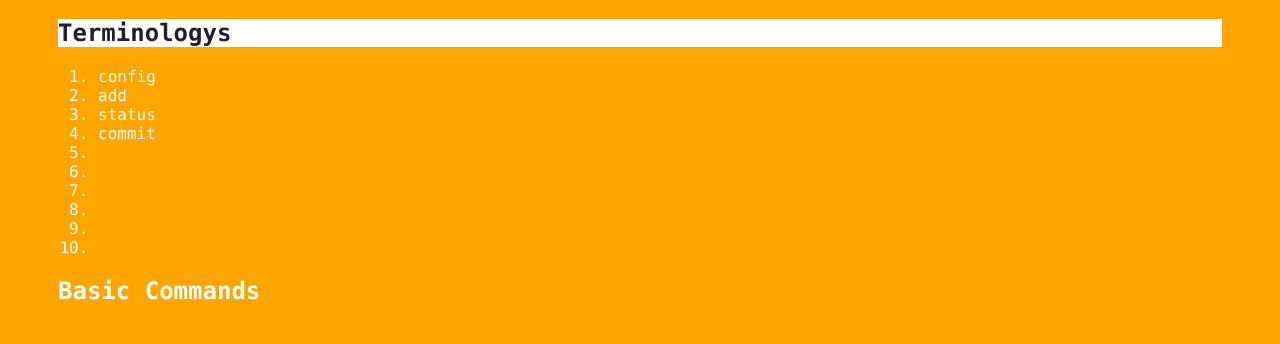
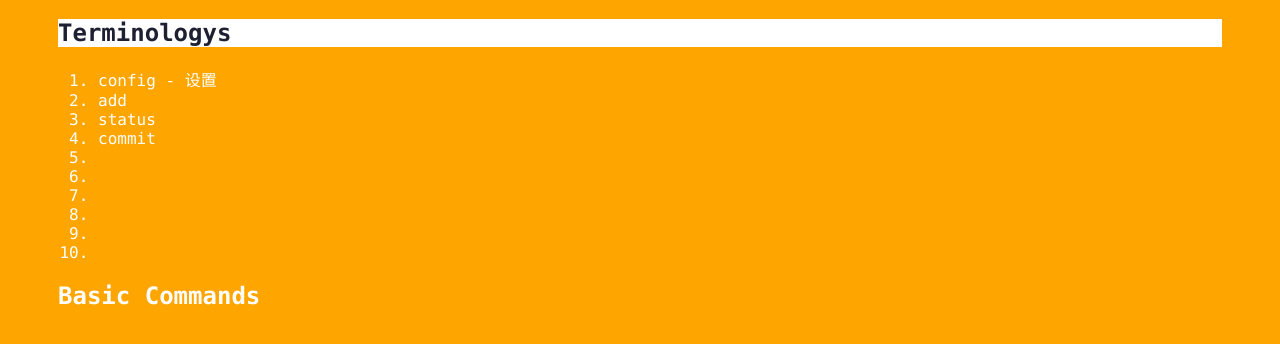
Before and after one commit to MichaelMENG/git_learning, a plain HTML site: page index.html in a window 1280 px wide. Both pictures are taken after a click on the element "Terminologys". Shown: the part 226-570 px from the top of the page. Drawn offline with Linux system fonts and the light colour scheme.

Commit message:
update index.html

```diff
--- a/index.html
+++ b/index.html
@@ -14,7 +14,7 @@
         <div class="accordion"><h1>Terminologys</h1></div>
             <div class="panel">
                 <ol>
-                    <li>config</li>
+                    <li>config - 设置</li>
                     <li>add</li>
                     <li>status</li>
                     <li>commit</li>
```
